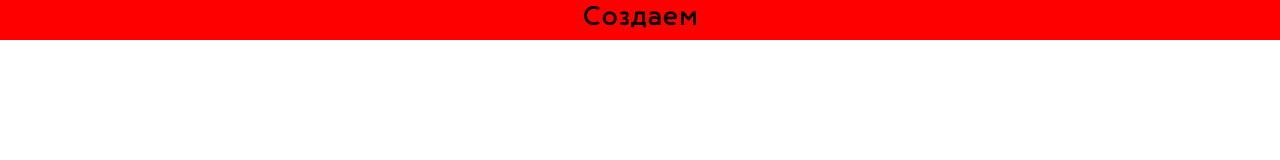
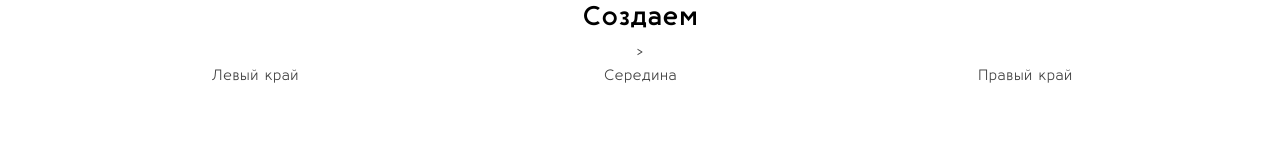
Before and after one commit to alexgreenvi/engStyle, a plain HTML site: page index.html in a window 1280 px wide. Drawn offline with Linux system fonts and the light colour scheme.

Commit message:
Мануал

```diff
--- a/index.html
+++ b/index.html
@@ -29,9 +29,16 @@
 <body>
     <header>
     </header>
-    <div class="container-full" style="background: red">
+    <div class="container-full">
         <div class="container css-text-center">
-            <h1>Создаем</h1>
+
+            <div class="row"><h1>Создаем</h1>></div>
+
+            <div class="row">
+                <div class="col-8">Левый край</div>
+                <div class="col-8">Середина</div>
+                <div class="col-8">Правый край</div>
+            </div>
         </div>
     </div>
     <!-- Код -->
```
Also changed, not shown: 1 other file.
